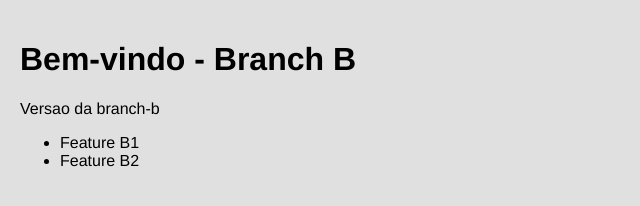
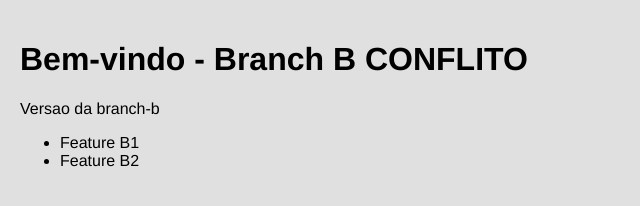
Before and after one commit to augustspace/cosmos-git-class, a plain HTML site: page index.html in a window 1280 px wide. Shown: the whole page, without its empty margins (0-640 px from the left). Drawn offline with Linux system fonts and the light colour scheme.

Commit message:
novissimo

```diff
--- a/index.html
+++ b/index.html
@@ -2,13 +2,13 @@
 <html lang="pt-BR">
 <head>
     <meta charset="UTF-8">
-    <title>Projeto - Branch B</title>
+    <title>Projeto - Branch B-A= CCCCCC...DDDD</title>
     <style>
         body { font-family: Helvetica; margin: 0; padding: 20px; background: #e0e0e0; }
     </style>
 </head>
 <body>
-    <h1>Bem-vindo - Branch B</h1>
+    <h1>Bem-vindo - Branch B CONFLITO </h1>
     <p>Versao da branch-b</p>
     <ul>
         <li>Feature B1</li>
```
